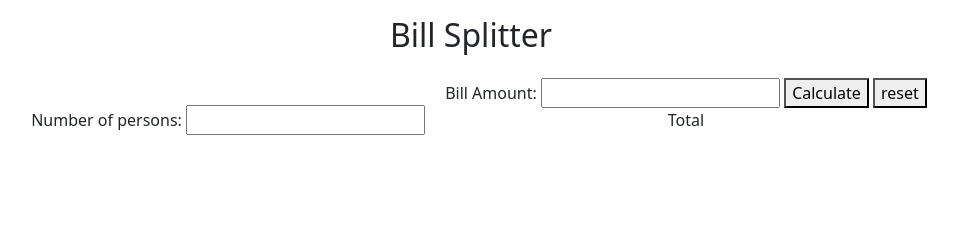
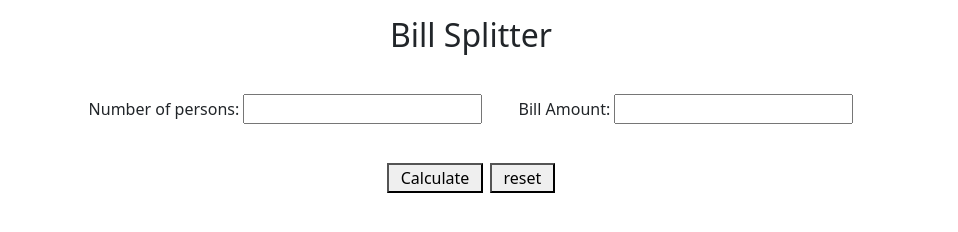
Before and after one commit to Mansi-Binjola/mlh-build-submissions, a plain HTML site: page Day3/bill splitter/index.html in a window 1280 px wide. Shown: the whole page, without its empty margins (169-1127 px from the left). Drawn offline with nearby package versions, Linux system fonts and the light colour scheme.

Commit message:
change bill splitter files

```diff
--- a/Day3/bill splitter/calculate.js
+++ b/Day3/bill splitter/calculate.js
@@ -1,7 +1,6 @@
-document.getElementById("calculate").addEventListener("click", function() {
+function calculate(){
     var person = document.getElementById("person").value;
-    var total = document.getElementById("total").value;
+    var total = document.getElementById("bill").value;
     var split = total / person;
-    alert("Each person should pay " + split);
-    document.getElementById("result").innerHTML = split;
-});
+    alert("Each person should pay " + split.toFixed(2) + ".");
+}
--- a/Day3/bill splitter/index.html
+++ b/Day3/bill splitter/index.html
@@ -8,16 +8,22 @@
     <script src="calculate.js"></script>
 </head>
 <body class="text-center">
-    <h2 class="p-3">Bill Splitter</h2>
+    <div class="row"><h2 class="p-3">Bill Splitter</h2></div>
+    <div class="row">
         <form>
             <label for="" class="text-center p-3">Number of persons:
                 <input type="text" id="person">
             </label>
-        <label for="">Bill Amount:
+            <label for=""class="text-center p-3" >Bill Amount:
                 <input type="text" id="bill">
             </form>
-    <button id="calculate">Calculate</button>
+    </div>
+    <div class="row btn">
+        <button onclick="calculate()">Calculate</button>
+    </div>
+    <div class="row btn">
         <button type="reset">reset</button>
-    <div id="result">Total</div>
+    </div>
+
 </body>
 </html>
```
Lines whose indentation alone changed are shown as unchanged.
